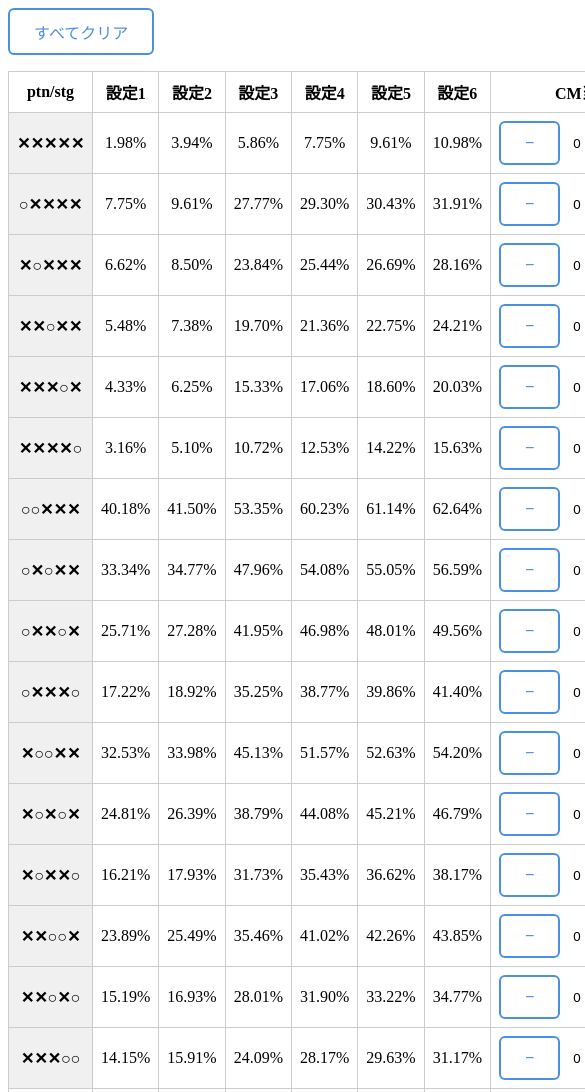
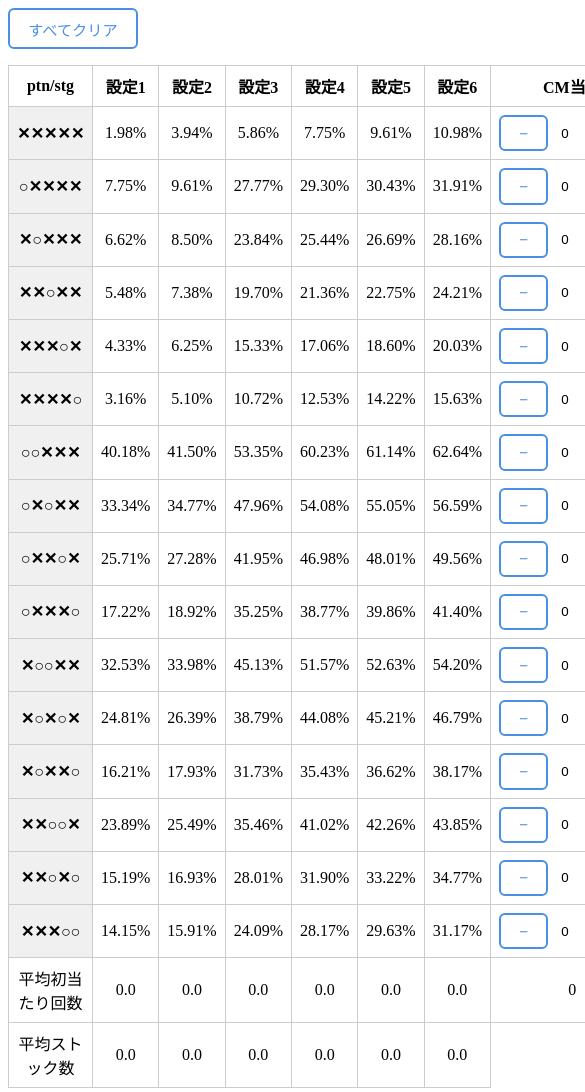
Before and after one commit to tunhguod/tunhguod.github.io, a plain HTML site: page EurekaRBChk/index.html in a window 390 px wide. Shown: the top 1092 px of the page, 585 px wide, since content can reach past the window. Drawn offline with Linux system fonts and the light colour scheme.

Commit message:
Update style.css

```diff
--- a/EurekaRBChk/style.css
+++ b/EurekaRBChk/style.css
@@ -58,11 +58,3 @@ input {
     outline: none;
     text-align: center;
 }
-
-@media (max-width: 600px) {
-    button {
-        font-size: 1rem;
-        padding: 0.6em 1.5em;
-        min-height: 44px;
-    }
-}
```
